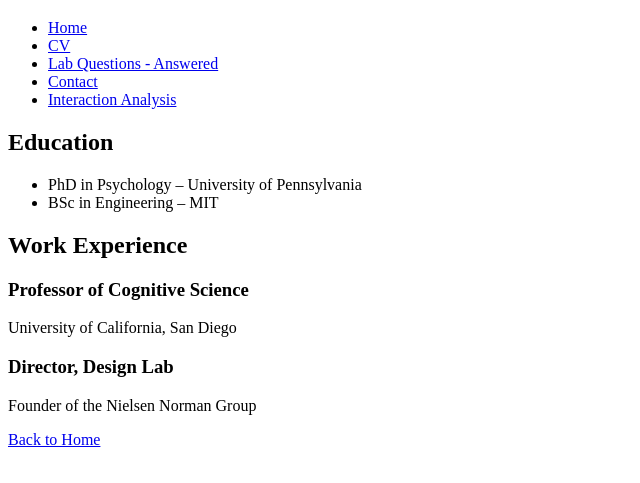
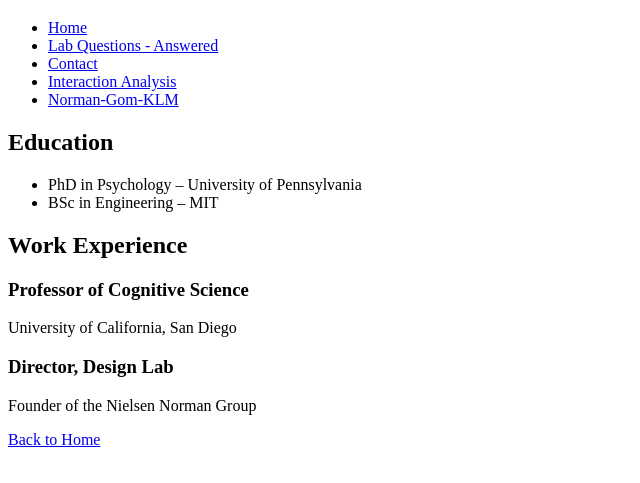
Before and after one commit to M-Usaid1/Assignment1--HCI-and-CG-, a plain HTML site: page CV.html in a window 1280 px wide. Shown: the part 61-544 px from the top of the page, without its empty margins (0-640 px from the left). Drawn offline with Linux system fonts and the light colour scheme.

Commit message:
Updated navigation menu

```diff
--- a/CV.html
+++ b/CV.html
@@ -20,11 +20,11 @@
       <li><a href="index.html">Home</a></li>
 
 
-      <li><a href="CV.html" aria-current="page">CV</a></li>
+
       <li><a href="Answers(lab).html">Lab Questions - Answered</a>
       <li><a href="Contact.html">Contact</a></li>
       <li><a href="Analysis.html">Interaction Analysis</a></li>
-
+      <li><a href="Norman-Gom-KLM.html">Norman-Gom-KLM</a></li>
 
     </ul>
   </nav>
```
